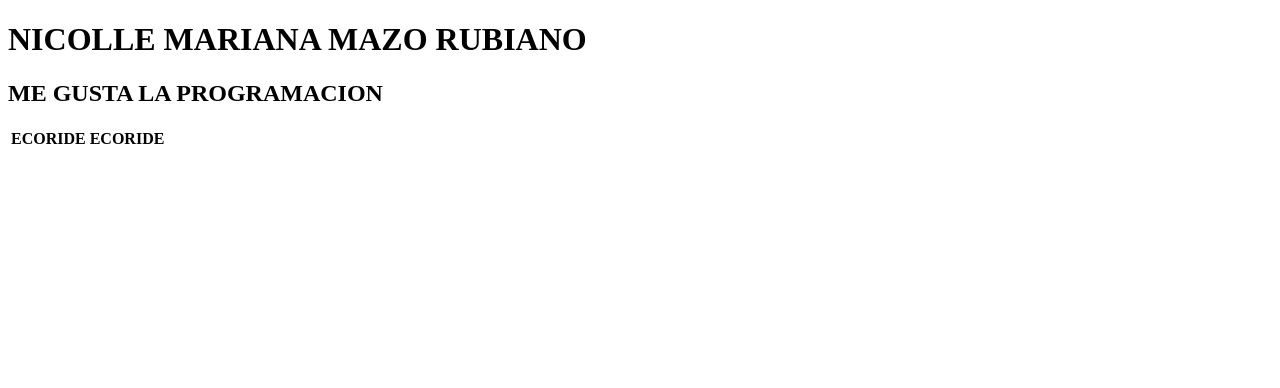
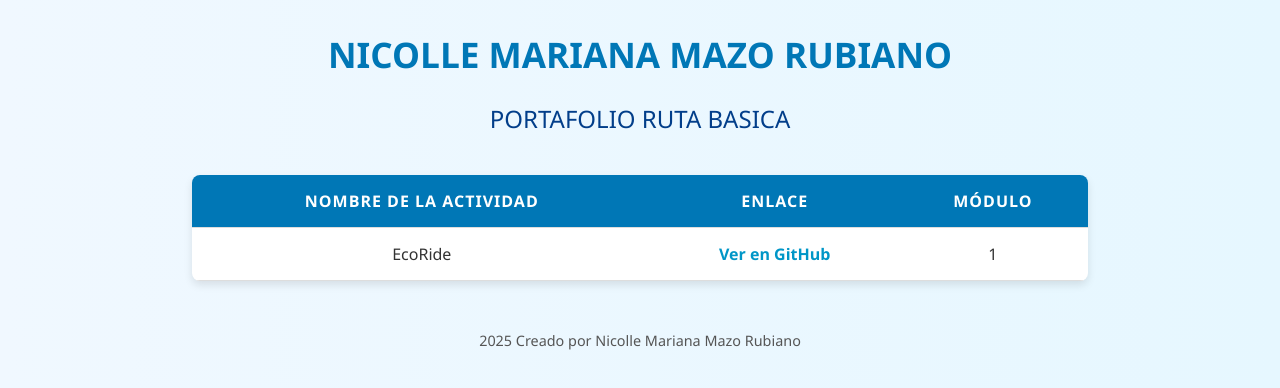
Before and after one commit to nicollemr07/portafolio, a plain HTML site: page index.html in a window 1280 px wide. Drawn offline with Linux system fonts and the light colour scheme.

Commit message:
Update index.html to Spanish and enhance styling

```diff
--- a/index.html
+++ b/index.html
@@ -1,17 +1,94 @@
 <!DOCTYPE html>
-<html lang="en">
+<html lang="es">
 <head>
+    <meta charset="UTF-8">
+    <meta name="viewport" content="width=device-width, initial-scale=1.0">
+    <title>Portafolio de Nicolle</title>
+    <style>
+        body {
+            font-family: "Segoe UI", Tahoma, Geneva, Verdana, sans-serif;
+            background: linear-gradient(to right, #f0f8ff, #e6f7ff);
+            color: #333;
+            text-align: center;
+            margin: 0;
+            padding: 0;
+        }
 
+        h1 {
+            color: #0077b6;
+            margin-top: 30px;
+            font-size: 2.2em;
+        }
+
+        h2 {
+            color: #023e8a;
+            font-weight: normal;
+            margin-bottom: 40px;
+        }
+
+        table {
+            margin: 0 auto;
+            border-collapse: collapse;
+            width: 70%;
+            background-color: #ffffff;
+            box-shadow: 0 4px 8px rgba(0,0,0,0.1);
+            border-radius: 8px;
+            overflow: hidden;
+        }
+
+        th, td {
+            padding: 15px;
+            border-bottom: 1px solid #ddd;
+            text-align: center;
+        }
+
+        th {
+            background-color: #0077b6;
+            color: white;
+            text-transform: uppercase;
+            letter-spacing: 1px;
+        }
+
+        tr:hover {
+            background-color: #f1f9ff;
+        }
+
+        a {
+            color: #0096c7;
+            text-decoration: none;
+            font-weight: bold;
+        }
+
+        a:hover {
+            text-decoration: underline;
+        }
+
+        footer {
+            margin-top: 50px;
+            color: #555;
+            font-size: 0.9em;
+        }
+    </style>
 </head>
 <body>
     <h1>NICOLLE MARIANA MAZO RUBIANO</h1>
-    <h2>ME GUSTA LA PROGRAMACION</h2>
-    <Table>
+    <h2>PORTAFOLIO RUTA BASICA</h2>
+
+    <table>
         <tr>
-            <th>ECORIDE</th>
-            <th><a href="https://github.com/nicollemr07/EcoRider"></a>ECORIDE</th>
+            <th>Nombre de la Actividad</th>
+            <th>Enlace</th>
+            <th>Módulo</th>
         </tr>
-    </Table>
+        <tr>
+            <td>EcoRide</td>
+            <td><a href="https://github.com/nicollemr07/EcoRider" target="_blank">Ver en GitHub</a></td>
+            <td>1</td>
+        </tr>
+    </table>
 
+    <footer>
+        <p> 2025 Creado por Nicolle Mariana Mazo Rubiano</p>
+    </footer>
 </body>
 </html>
```
